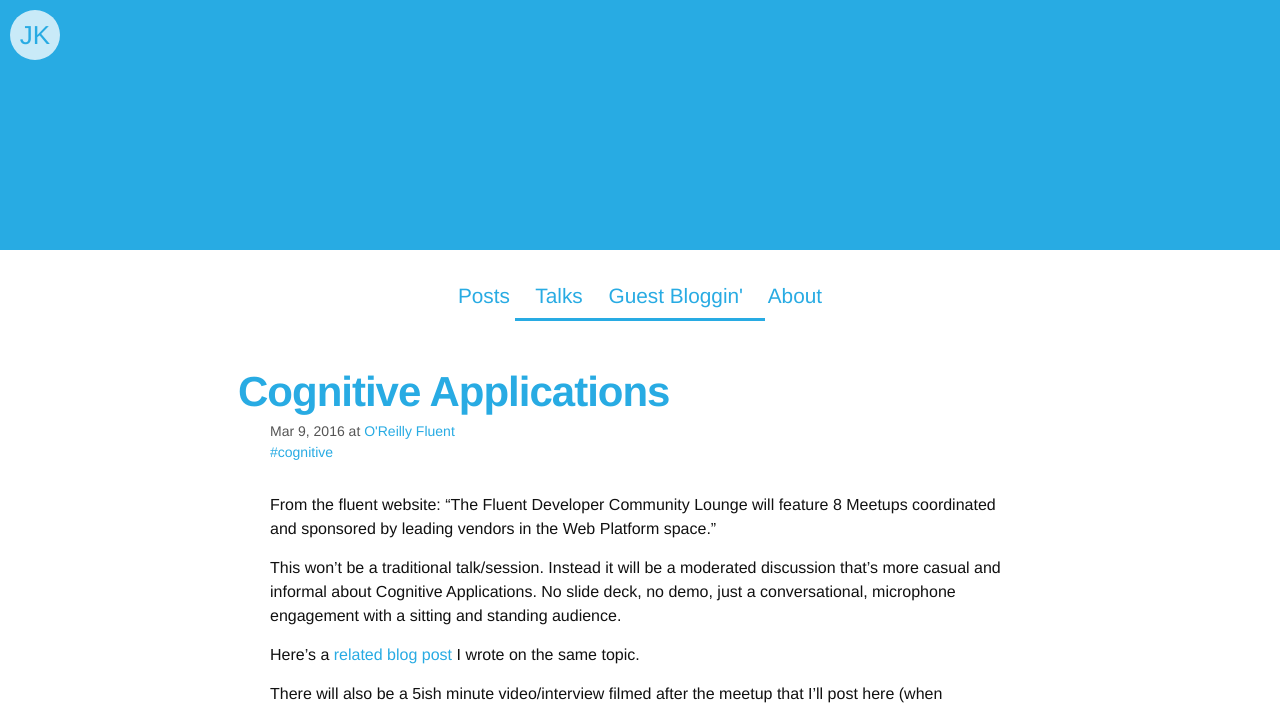
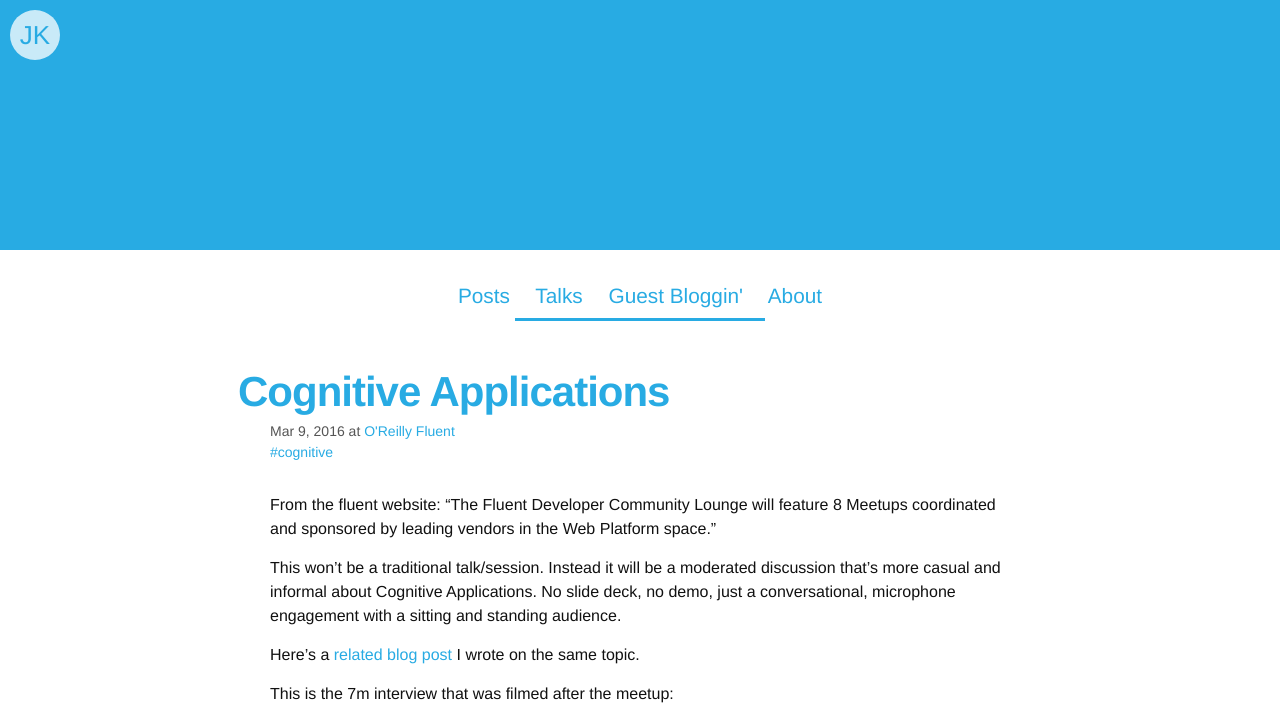
Before and after one commit to kauffecup/kauffecup.github.io, a Jekyll site: the page built from talks/_posts/2016-03-09-cognitive-applications-meetup.md, in a window 1280 px wide. Shown: the top 709 px of the page. Built offline with Jekyll 4.4.1, drawn with Linux system fonts in a browser that asks for light colours; comment, search, counter and statistics services are not loaded; some of the changed text lies outside the part shown.

Commit message:
link to interview video

```diff
--- a/talks/_posts/2016-03-09-cognitive-applications-meetup.md
+++ b/talks/_posts/2016-03-09-cognitive-applications-meetup.md
@@ -17,5 +17,6 @@
 
 Here's a [related blog post](/cognitive-applications) I wrote on the same topic.
 
-There will also be a 5ish minute video/interview filmed after the meetup that
-I'll post here (when available).
+This is the 7m interview that was filmed after the meetup:
+
+<iframe width="560" height="315" style="margin:0 auto;display:block" src="https://www.youtube.com/embed/A_hptcfI9Jo?list=PL055Epbe6d5bQubu5EWf_kUNA3ef_qbmL" frameborder="0" allowfullscreen></iframe>
```
